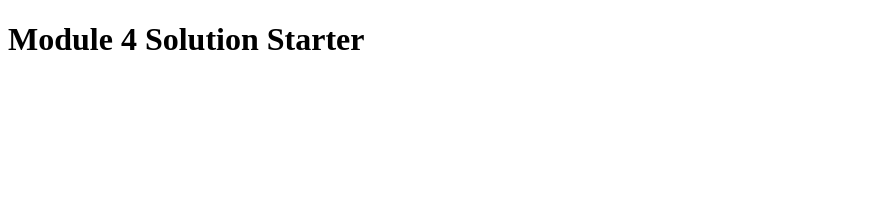
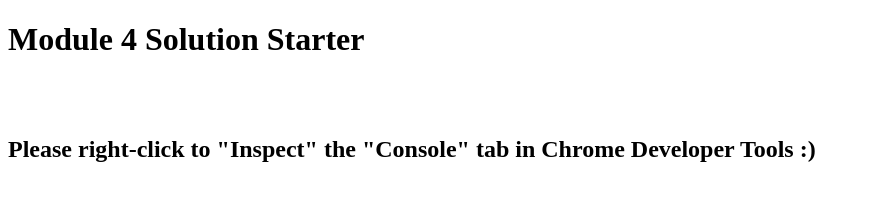
Before and after one commit to imcookiedough/cousera-test, a plain HTML site: page site/module4-solution/index.html in a window 1280 px wide. Shown: the whole page, without its empty margins (0-870 px from the left). Drawn offline with Linux system fonts and the light colour scheme.

Commit message:
added instructions to right-click and inspect

```diff
--- a/site/module4-solution/index.html
+++ b/site/module4-solution/index.html
@@ -11,6 +11,8 @@
   <script src="script.js"></script>
 </head>
 <body>
-  <h1>Module 4 Solution Starter</h1>
+    <h1>Module 4 Solution Starter</h1>
+    <br><br>
+    <h2>Please right-click to "Inspect" the "Console" tab in Chrome Developer Tools :) </h2>
 </body>
 </html>
```
